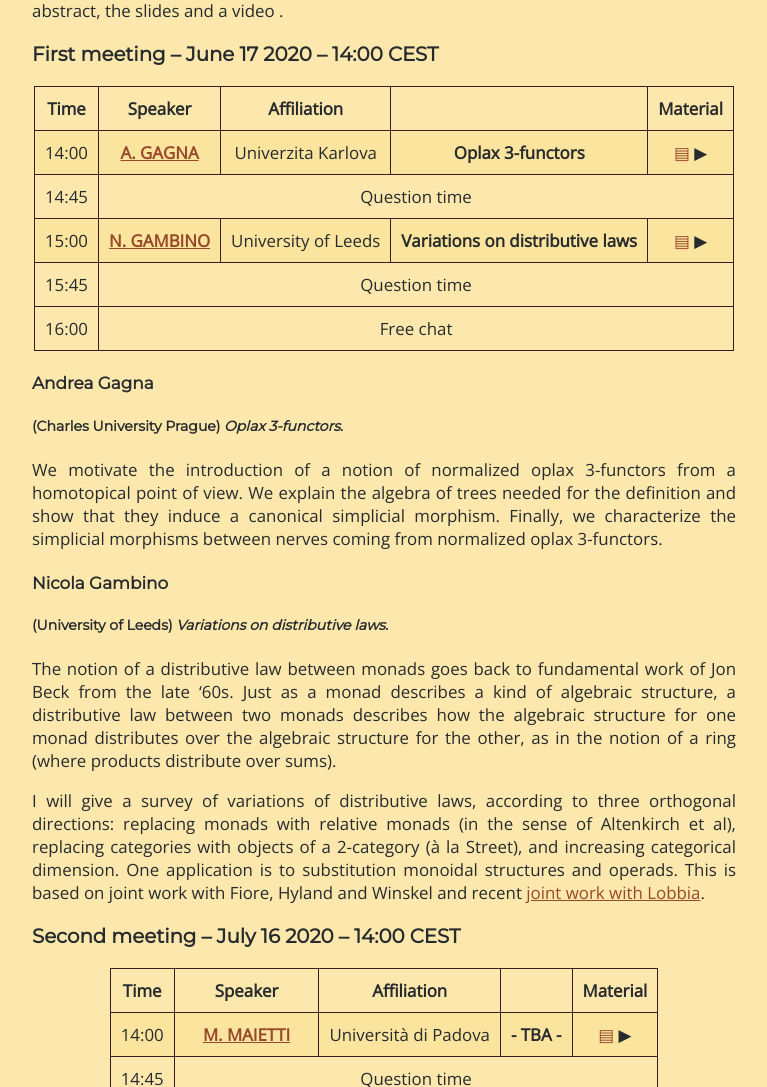
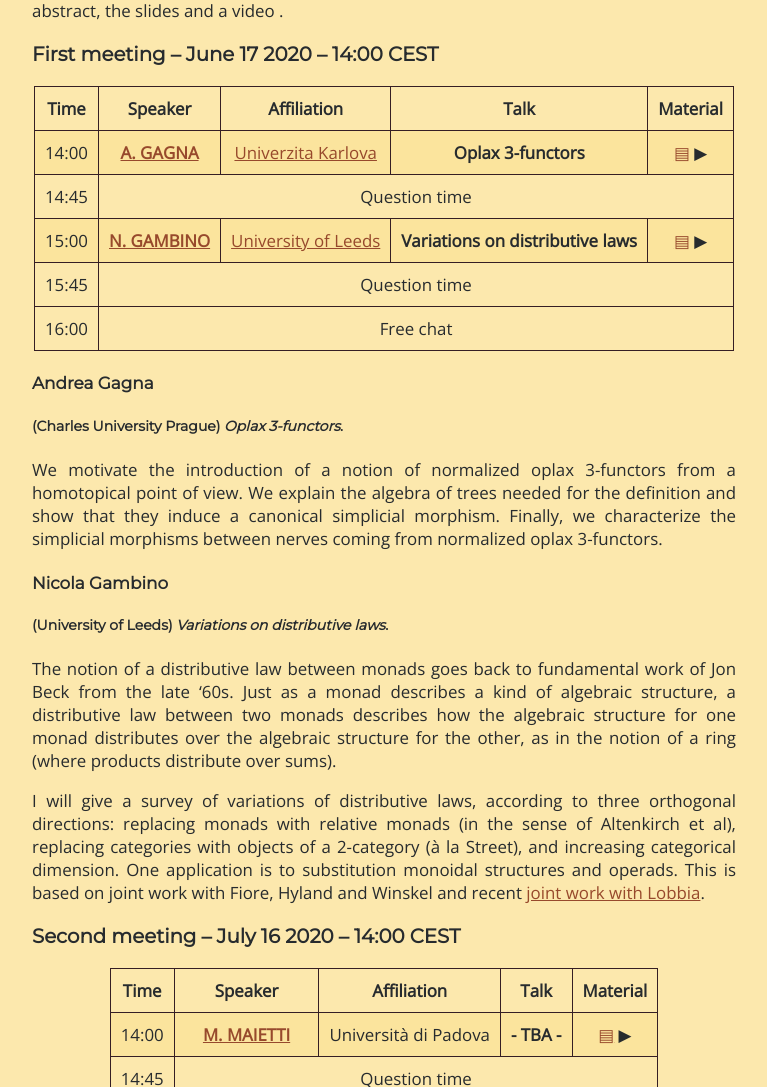
Before and after one commit to Progetto-ItaCa/Progetto-ItaCa.github.io, a Jekyll site: the page built from pages/fest.md, in a window 1280 px wide. Shown: the part 500-1587 px from the top of the page, without its empty margins (256-1023 px from the left). Built offline with Jekyll 4.4.1, drawn with Linux system fonts in a browser that asks for light colours; our own code applies the rules of GitHub Pages for plain Markdown files.

Commit message:
embellishment

```diff
--- a/pages/fest.md
+++ b/pages/fest.md
@@ -25,7 +25,7 @@ In the table below you will notice that every talk comes with some additional ma
       <th style="text-align: center">Time</th>
       <th style="text-align: center">Speaker</th>
       <th style="text-align: center">Affiliation</th>
-      <th></th>
+      <th>Talk</th>
       <th style="text-align: center">Material</th>
     </tr>
   </thead>
@@ -33,7 +33,7 @@ In the table below you will notice that every talk comes with some additional ma
     <tr style="background-color:#fbe49d	">
       <td style="text-align: center">14:00</td>
       <td style="text-align: center"><a href="https://sites.google.com/view/andreagagna/home" target="_blank"><strong>A. GAGNA</strong></a></td>
-      <td style="text-align: center">Univerzita Karlova</td>
+      <td style="text-align: center"><a href="https://cuni.cz/uken-1.html">Univerzita Karlova</a></td>
       <td style="text-align: center"><b>Oplax 3-functors</b></td>
       <td style="text-align: center"><a href="#gagna-abs">▤</a> ▶</td>
     </tr>
@@ -44,7 +44,7 @@ In the table below you will notice that every talk comes with some additional ma
     <tr style="background-color:#fbe49d">
       <td style="text-align: center">15:00</td>
       <td style="text-align: center"><a href="http://www1.maths.leeds.ac.uk/~pmtng/" target="_blank"><strong>N. GAMBINO</strong></a></td>
-      <td style="text-align: center">University of Leeds</td>
+      <td style="text-align: center"><a href="https://eps.leeds.ac.uk/maths">University of Leeds</a></td>
       <td style="text-align: center"><b>Variations on distributive laws</b></td>
       <td style="text-align: center"><a href="#gambino-abs">▤</a> ▶</td>
     </tr>
@@ -85,7 +85,7 @@ I will give a survey of variations of distributive laws, according to three orth
       <th style="text-align: center">Time</th>
       <th style="text-align: center">Speaker</th>
       <th style="text-align: center">Affiliation</th>
-      <th></th>
+      <th>Talk</th>
       <th style="text-align: center">Material</th>
     </tr>
   </thead>
```
